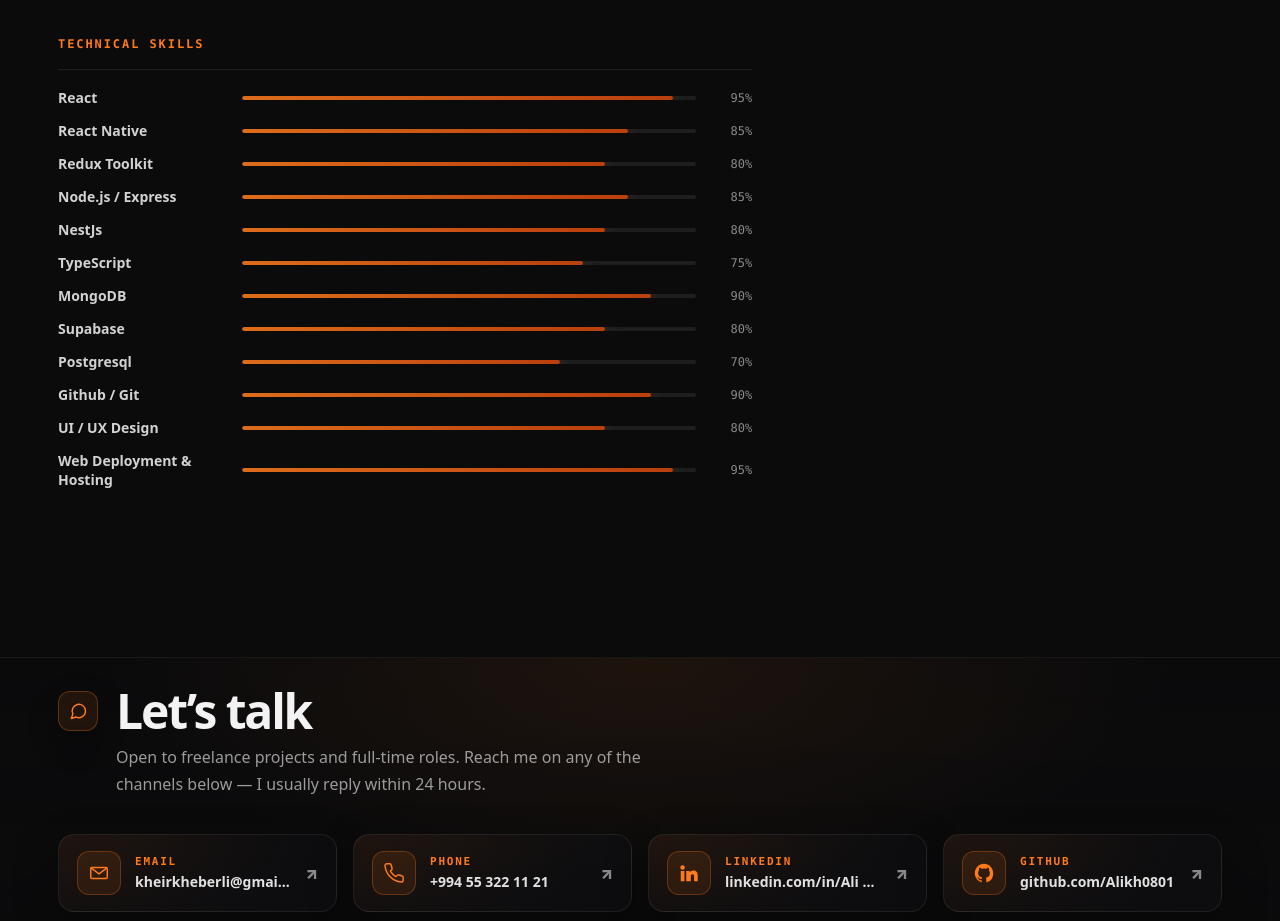
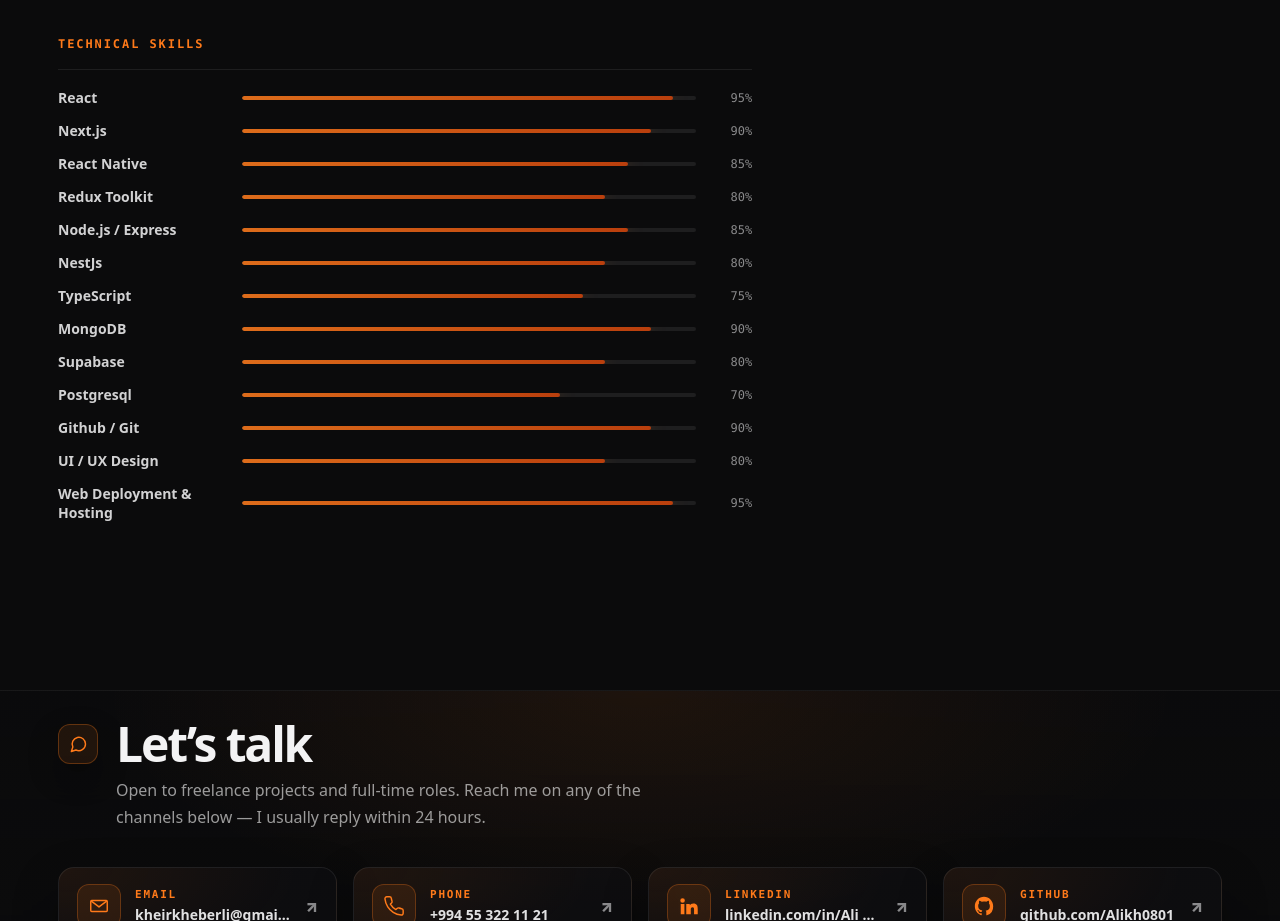
Before and after one commit to Alikh0801/Portfolio, a React (Vite) app in the folder client/: page / in a window 1280 px wide. Shown: the part 4380-5301 px from the top of the page. Built offline with nearby package versions, Linux system fonts and the light colour scheme.

Commit message:
Add Next.js as the second technical skill
Place Next.js right after React in the skills list so it appears second on the About page.

Co-authored-by: Kh_Ali <Alikh0801@users.noreply.github.com>

```diff
--- a/client/src/data/about.ts
+++ b/client/src/data/about.ts
@@ -86,6 +86,7 @@ export const education: Education[] = [
 
 export const skills: Skill[] = [
   { name: "React", level: 95 },
+  { name: "Next.js", level: 90 },
   { name: "React Native", level: 85 },
   { name: "Redux Toolkit", level: 80 },
   { name: "Node.js / Express", level: 85 },
```
